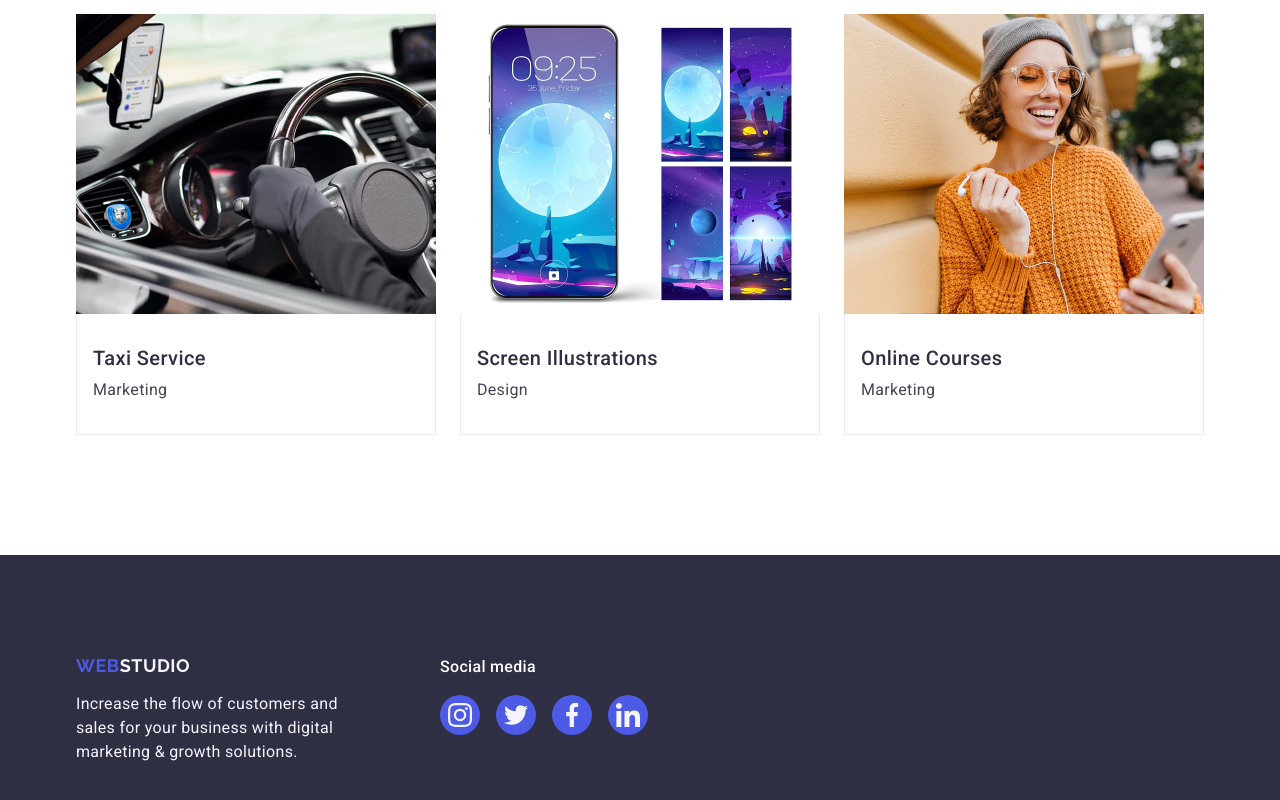
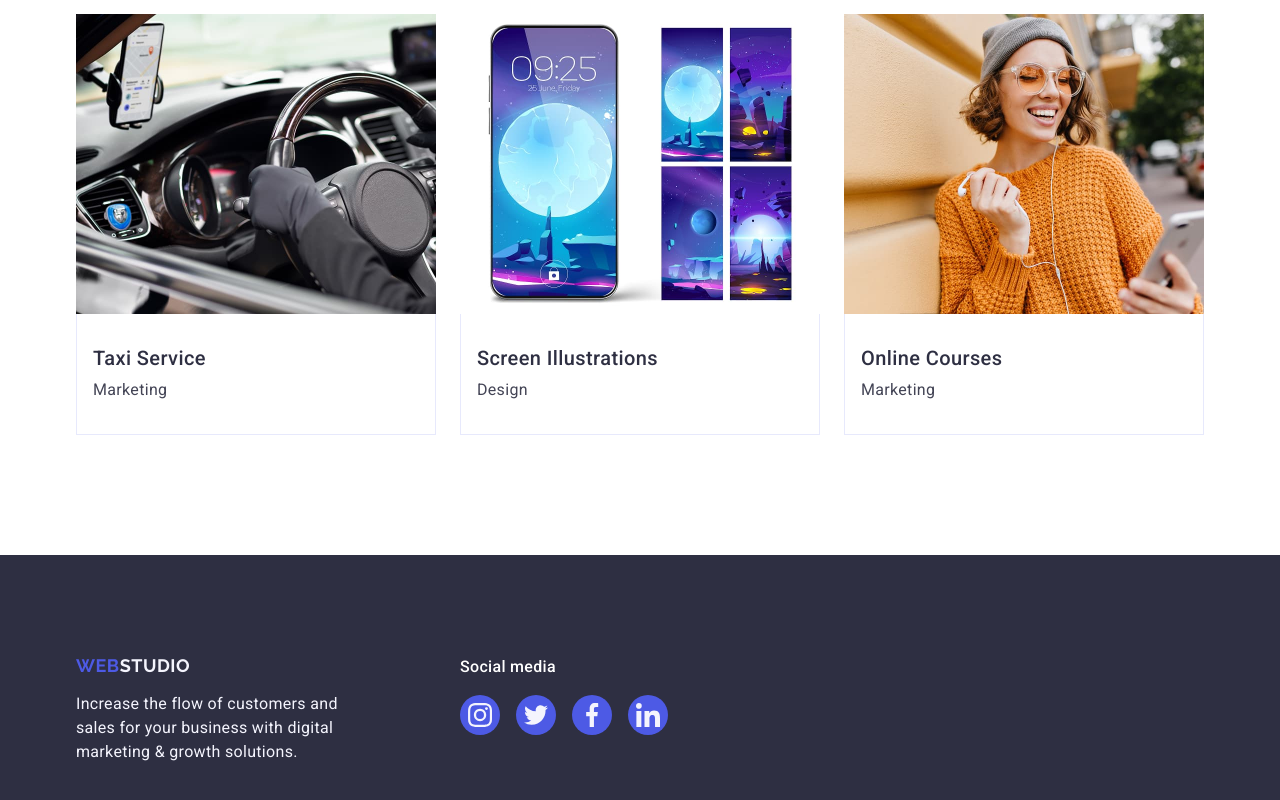
Before and after one commit to YevheniiaRipa/goit-markup-hw-04, a plain HTML site: page index.html in a window 1280 px wide. Shown: the part 2604-3404 px from the top of the page. Drawn offline with nearby package versions, Linux system fonts and the light colour scheme.

Commit message:
Update styles css

```diff
--- a/css/styles.css
+++ b/css/styles.css
@@ -381,11 +381,7 @@ img {
   max-width: 264px;
 }
 
-.footer-container {
-  gap: 100px;
-}
-
-.footer-wrapper-right {
+.footer-wrapper-left {
   margin-right: 120px;
 }
 
```
